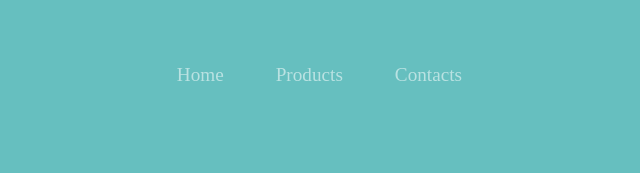
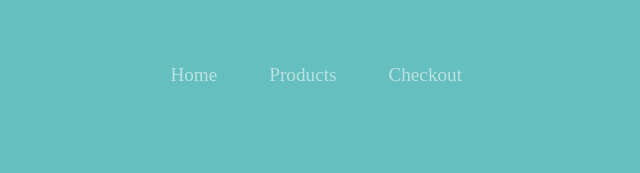
Before and after one commit to timoghene/store-prototype, a plain HTML site: page index.html in a window 1280 px wide. Shown: the top 173 px of the page, 600-1240 px from the left. Drawn offline with nearby package versions, Linux system fonts and the light colour scheme.

Commit message:
Update index.html

```diff
--- a/index.html
+++ b/index.html
@@ -34,7 +34,7 @@
             <a class="nav-link" href="">Products</a>
           </li>
           <li class="nav-item">
-            <a class="nav-link" href="">Contacts</a>
+            <a class="nav-link" href="checkout.html">Checkout</a>
           </li>
         </ul>
       </div>
```
